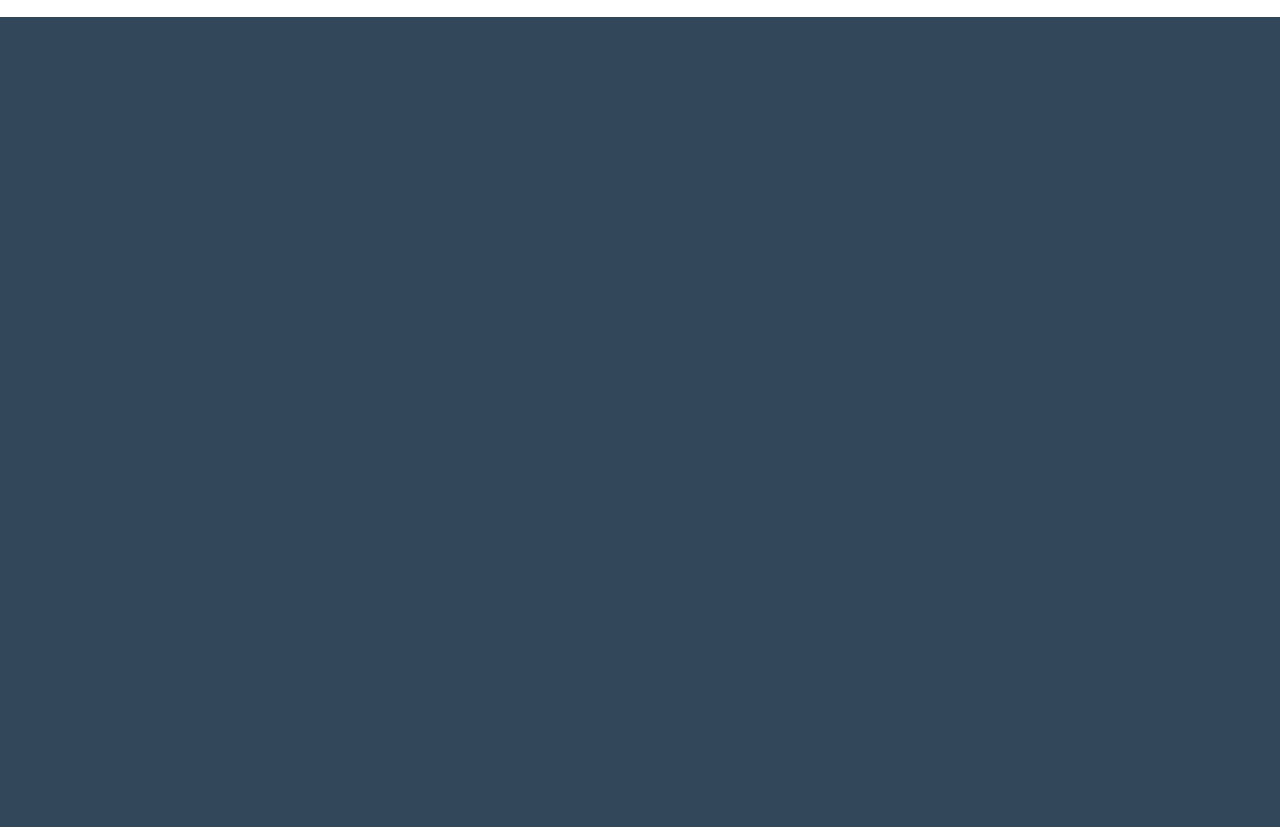
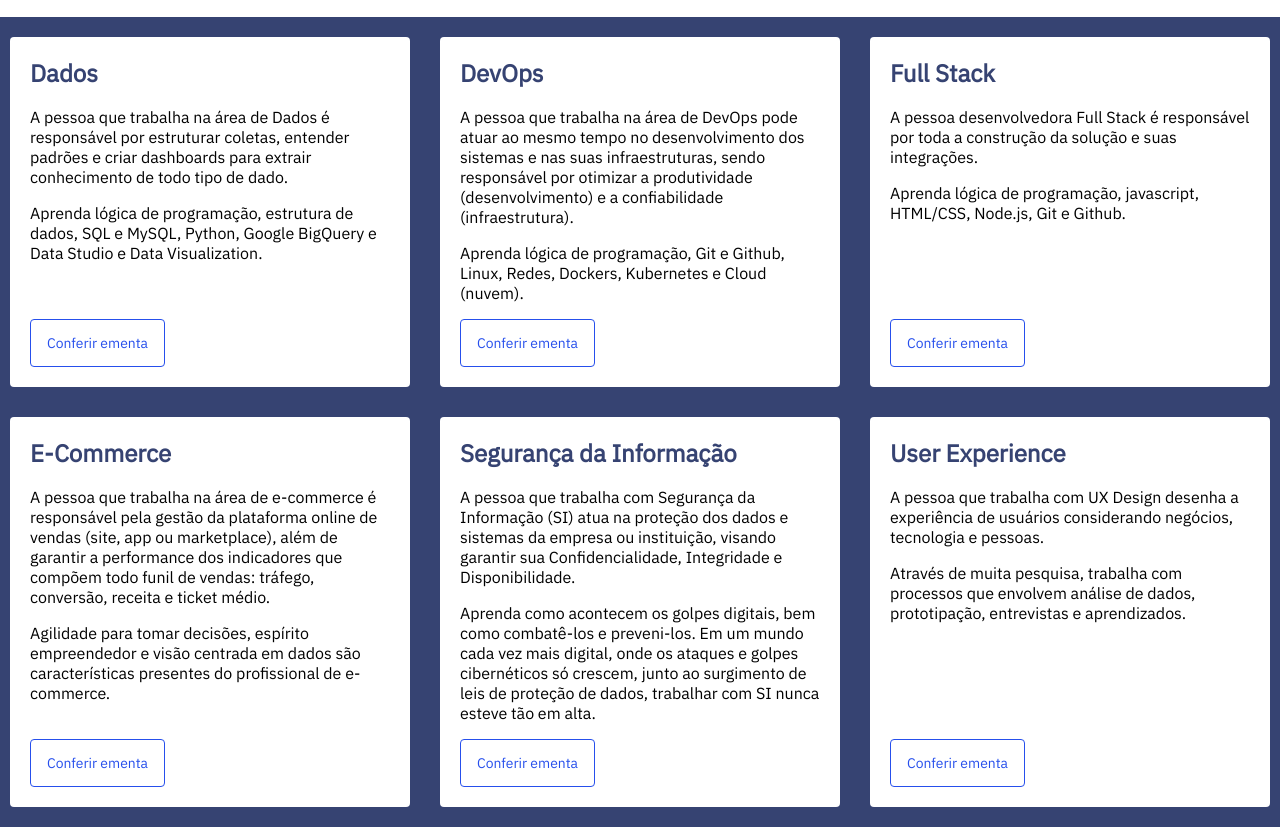
Before and after one commit to br-adriel/mentoria-desenvolve-fev, a plain HTML site: page index.html in a window 1280 px wide. Shown: the part 63-890 px from the top of the page. Before the commit the page ends 800 px from the top, so only its background shows below. Drawn offline with Linux system fonts and the light colour scheme.

Commit message:
Implementa main

```diff
--- a/index.html
+++ b/index.html
@@ -29,5 +29,105 @@
         </label>
       </div>
     </header>
+    <main>
+      <div class="card">
+        <div class="card__content">
+          <h2>Dados</h2>
+          <p>
+            A pessoa que trabalha na área de Dados é responsável por estruturar
+            coletas, entender padrões e criar dashboards para extrair
+            conhecimento de todo tipo de dado.
+          </p>
+          <p>
+            Aprenda lógica de programação, estrutura de dados, SQL e MySQL,
+            Python, Google BigQuery e Data Studio e Data Visualization.
+          </p>
+        </div>
+        <a href="#" class="botao">Conferir ementa</a>
+      </div>
+
+      <div class="card">
+        <div class="card__content">
+          <h2>DevOps</h2>
+          <p>
+            A pessoa que trabalha na área de DevOps pode atuar ao mesmo tempo no
+            desenvolvimento dos sistemas e nas suas infraestruturas, sendo
+            responsável por otimizar a produtividade (desenvolvimento) e a
+            confiabilidade (infraestrutura).
+          </p>
+          <p>
+            Aprenda lógica de programação, Git e Github, Linux, Redes, Dockers,
+            Kubernetes e Cloud (nuvem).
+          </p>
+        </div>
+        <a href="#" class="botao">Conferir ementa</a>
+      </div>
+
+      <div class="card">
+        <div class="card__content">
+          <h2>Full Stack</h2>
+          <p>
+            A pessoa desenvolvedora Full Stack é responsável por toda a
+            construção da solução e suas integrações.
+          </p>
+          <p>
+            Aprenda lógica de programação, javascript, HTML/CSS, Node.js, Git e
+            Github.
+          </p>
+        </div>
+        <a href="#" class="botao">Conferir ementa</a>
+      </div>
+
+      <div class="card">
+        <div class="card__content">
+          <h2>E-Commerce</h2>
+          <p>
+            A pessoa que trabalha na área de e-commerce é responsável pela
+            gestão da plataforma online de vendas (site, app ou marketplace),
+            além de garantir a performance dos indicadores que compõem todo
+            funil de vendas: tráfego, conversão, receita e ticket médio.
+          </p>
+          <p>
+            Agilidade para tomar decisões, espírito empreendedor e visão
+            centrada em dados são características presentes do profissional de
+            e-commerce.
+          </p>
+        </div>
+        <a href="#" class="botao">Conferir ementa</a>
+      </div>
+
+      <div class="card">
+        <div class="card__content">
+          <h2>Segurança da Informação</h2>
+          <p>
+            A pessoa que trabalha com Segurança da Informação (SI) atua na
+            proteção dos dados e sistemas da empresa ou instituição, visando
+            garantir sua Confidencialidade, Integridade e Disponibilidade.
+          </p>
+          <p>
+            Aprenda como acontecem os golpes digitais, bem como combatê-los e
+            preveni-los. Em um mundo cada vez mais digital, onde os ataques e
+            golpes cibernéticos só crescem, junto ao surgimento de leis de
+            proteção de dados, trabalhar com SI nunca esteve tão em alta.
+          </p>
+        </div>
+        <a href="#" class="botao">Conferir ementa</a>
+      </div>
+
+      <div class="card">
+        <div class="card__content">
+          <h2>User Experience</h2>
+          <p>
+            A pessoa que trabalha com UX Design desenha a experiência de
+            usuários considerando negócios, tecnologia e pessoas.
+          </p>
+          <p>
+            Através de muita pesquisa, trabalha com processos que envolvem
+            análise de dados, prototipação, entrevistas e aprendizados.
+          </p>
+        </div>
+        <a href="#" class="botao">Conferir ementa</a>
+      </div>
+    </main>
   </body>
 </html>
--- a/style.css
+++ b/style.css
@@ -1,5 +1,12 @@
 /* Importação de fonte via Google Fonts --------- */
 @import url('https://fonts.googleapis.com/css2?family=IBM+Plex+Sans&display=swap');
+
+:root {
+  --card-bg: #fff;
+  --bg: #364372;
+  --btn-border: #264fec;
+  font-size: 16px;
+}
 
 /* Reset básico --------- */
 * {
@@ -10,7 +17,7 @@
 
 /* Body --------- */
 body {
-  background-color: #33475b;
+  background-color: var(--bg);
   font-family: 'IBM Plex Sans', sans-serif;
 }
 
@@ -55,3 +62,50 @@ header {
 ::placeholder {
   color: #ff97d3;
 }
+
+/* main */
+
+main {
+  width: min(100%, 1280px);
+  margin: 0 auto;
+  padding: 20px 10px;
+  display: flex;
+  flex-wrap: wrap;
+  justify-content: center;
+  gap: 30px;
+}
+
+.card {
+  background-color: var(--card-bg);
+  border-radius: 4px;
+  padding: 20px;
+  width: 30%;
+  display: flex;
+  align-items: flex-start;
+  flex-direction: column;
+  flex-grow: 1;
+}
+
+.card h2 {
+  color: var(--bg);
+  font-weight: 600;
+  font-size: 1.5rem;
+  margin-bottom: 18px;
+}
+
+.card p {
+  margin-bottom: 16px;
+}
+
+.card__content {
+  flex-grow: 1;
+}
+
+.botao {
+  border: 1px solid var(--btn-border);
+  color: var(--btn-border);
+  border-radius: 4px;
+  padding: 14px 16px;
+  text-decoration: none;
+  font-size: 0.87rem;
+}
```
